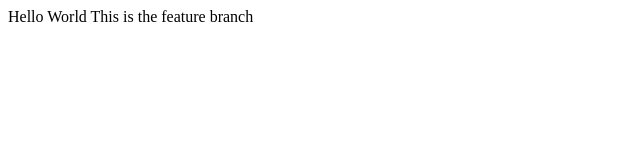
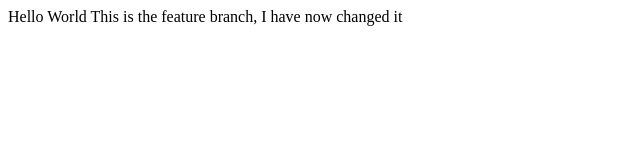
Before and after one commit to TadhgShinkwin/lecture1, a plain HTML site: page index.html in a window 1280 px wide. Shown: the whole page, without its empty margins (0-640 px from the left). Drawn offline with Linux system fonts and the light colour scheme.

Commit message:
feature add

```diff
--- a/index.html
+++ b/index.html
@@ -7,6 +7,6 @@
 </head>
 <body>
     Hello World
-    This is the feature branch
+    This is the feature branch, I have now changed it
 </body>
 </html>
```
